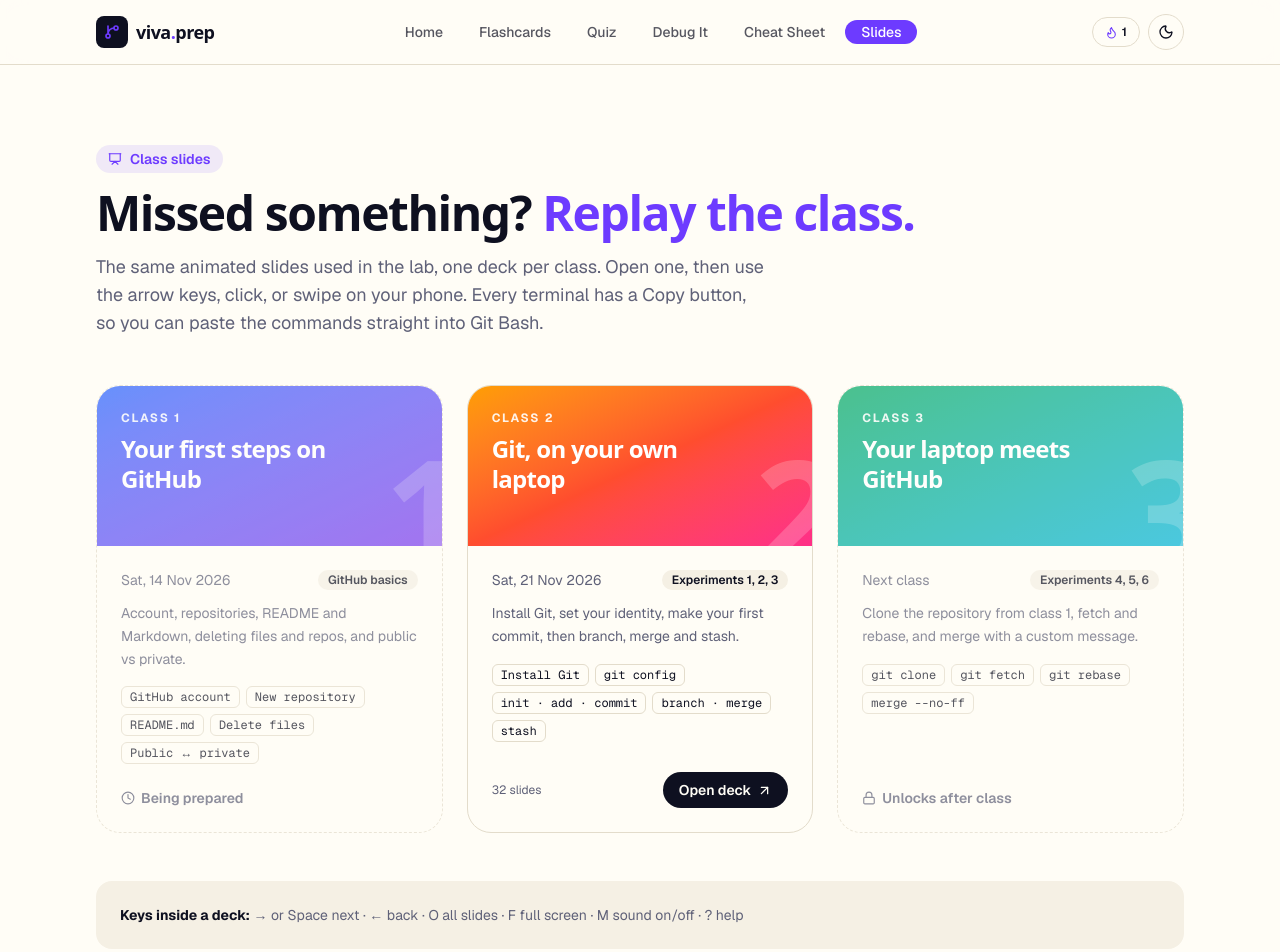
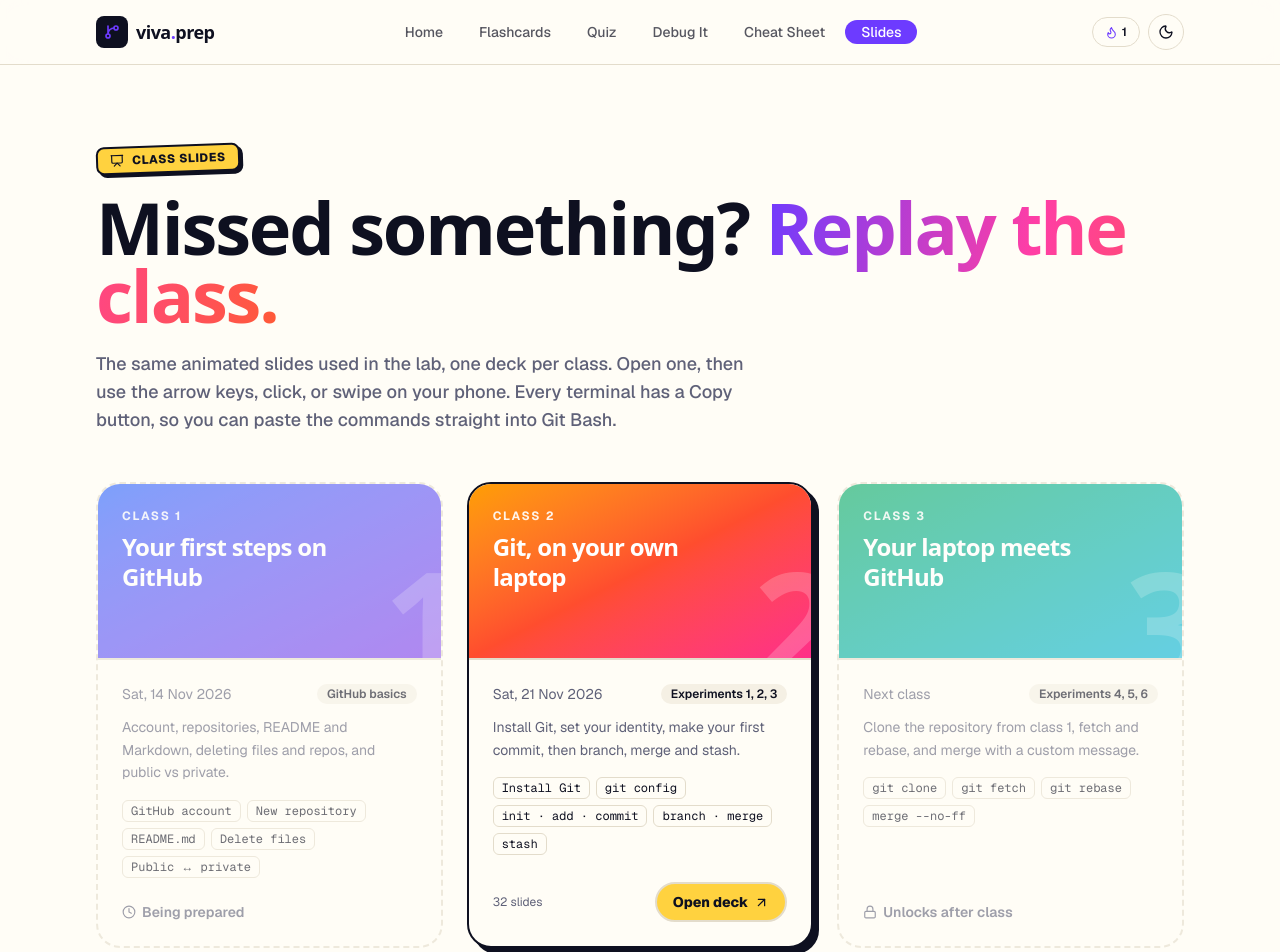
Before and after one commit to Abhirai2006/git-and-GitHub, a Next.js app: page /present in a window 1280 px wide. Shown: the top 952 px of the page. Built offline with nearby package versions, Linux system fonts and the light colour scheme.

Commit message:
Update page.tsx

```diff
--- a/app/present/page.tsx
+++ b/app/present/page.tsx
@@ -17,13 +17,13 @@ const grads = [
 export default function PresentPage() {
   return (
     <section className="mx-auto max-w-6xl px-5 sm:px-8 py-14 sm:py-20">
-      <span className="inline-flex items-center gap-2 rounded-full bg-accent/10 px-3 py-1 text-sm font-semibold text-accent">
+      <span className="sticker inline-flex -rotate-2 items-center gap-2 rounded-lg bg-pop-sun px-3 py-1 text-xs font-extrabold uppercase tracking-wider text-ink">
         <Presentation size={14} /> Class slides
       </span>
-      <h1 className="font-display text-4xl sm:text-5xl font-semibold mt-4 tracking-tight">
-        Missed something? <span className="text-accent">Replay the class.</span>
+      <h1 className="font-display text-5xl sm:text-7xl mt-5 leading-[0.95]">
+        Missed something? <span className="grad-text">Replay the class.</span>
       </h1>
-      <p className="text-muted mt-4 max-w-2xl text-lg">
+      <p className="text-muted mt-5 max-w-2xl text-lg font-medium">
         The same animated slides used in the lab, one deck per class. Open one, then use the arrow keys, click, or swipe on
         your phone. Every terminal has a Copy button, so you can paste the commands straight into Git Bash.
       </p>
@@ -32,7 +32,7 @@ export default function PresentPage() {
         {decks.map((d, i) => {
           const body = (
             <>
-              <div className={`relative h-40 bg-gradient-to-br ${grads[i % grads.length]} p-6 text-white overflow-hidden`}>
+              <div className={`relative h-44 bg-gradient-to-br ${grads[i % grads.length]} p-6 text-white overflow-hidden border-b-[2.5px] border-line`}>
                 <div className="absolute -right-6 -bottom-10 text-[150px] font-display font-bold leading-none opacity-20 select-none">
                   {d.classNo}
                 </div>
@@ -56,7 +56,7 @@ export default function PresentPage() {
                   {d.ready ? (
                     <>
                       <span className="text-xs text-muted">{d.slides} slides</span>
-                      <span className="inline-flex items-center gap-1.5 rounded-full bg-foreground text-background px-4 py-2 text-sm font-semibold group-hover:bg-accent group-hover:text-white transition-colors">
+                      <span className="inline-flex items-center gap-1.5 rounded-full border-[2.5px] border-ink bg-pop-sun text-ink px-4 py-2 text-sm font-extrabold group-hover:bg-accent group-hover:text-white transition-colors">
                         Open deck <ArrowUpRight size={15} />
                       </span>
                     </>
@@ -73,19 +73,19 @@ export default function PresentPage() {
             <a
               key={d.slug}
               href={`/decks/${d.slug}.html`}
-              className="group flex flex-col rounded-3xl border border-border bg-background overflow-hidden transition-all hover:-translate-y-1.5 hover:shadow-2xl hover:shadow-accent/15 hover:border-accent"
+              className="pop-card group flex flex-col rounded-3xl bg-background overflow-hidden"
             >
               {body}
             </a>
           ) : (
-            <div key={d.slug} className="flex flex-col rounded-3xl border border-dashed border-border bg-background overflow-hidden opacity-70">
+            <div key={d.slug} className="flex flex-col rounded-3xl border-[2.5px] border-dashed border-line bg-background overflow-hidden opacity-60">
               {body}
             </div>
           );
         })}
       </div>
 
-      <div className="mt-12 rounded-2xl bg-panel p-6 text-sm text-muted">
+      <div className="pop-card mt-12 rounded-2xl bg-panel p-6 text-sm text-muted">
         <b className="text-foreground">Keys inside a deck:</b> → or Space next · ← back · O all slides · F full screen · M sound on/off · ? help
       </div>
     </section>
```
